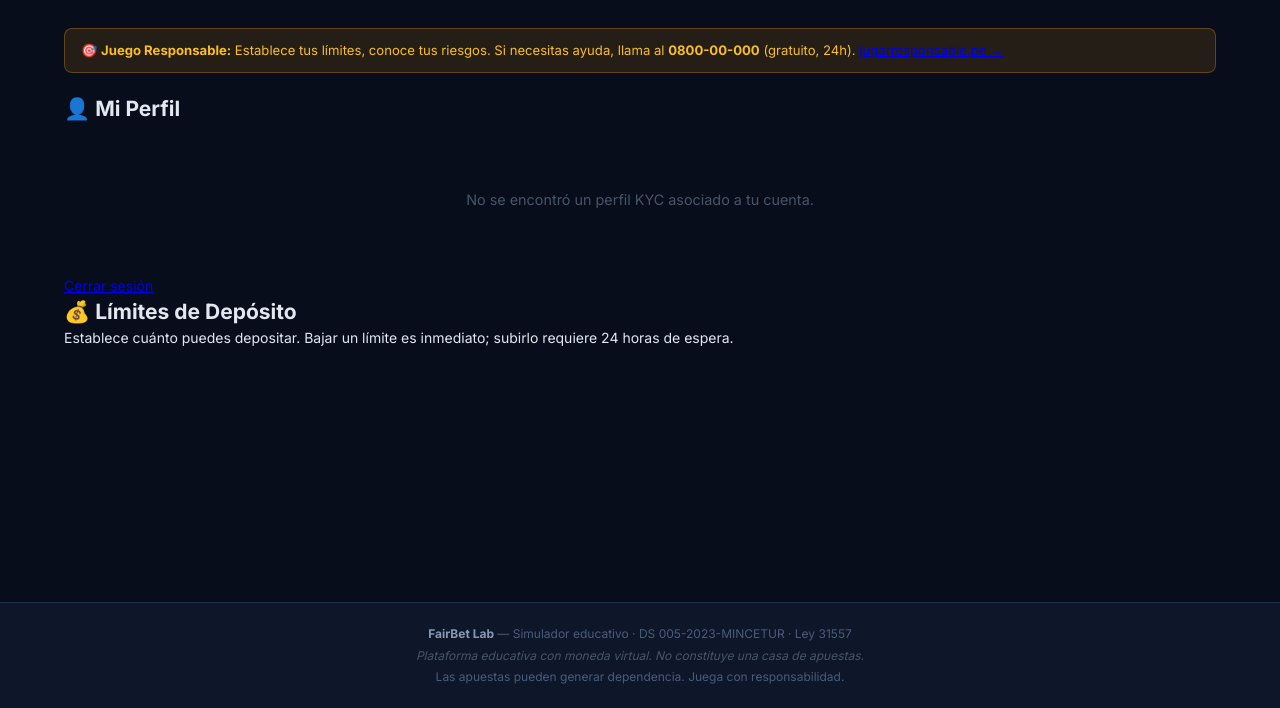
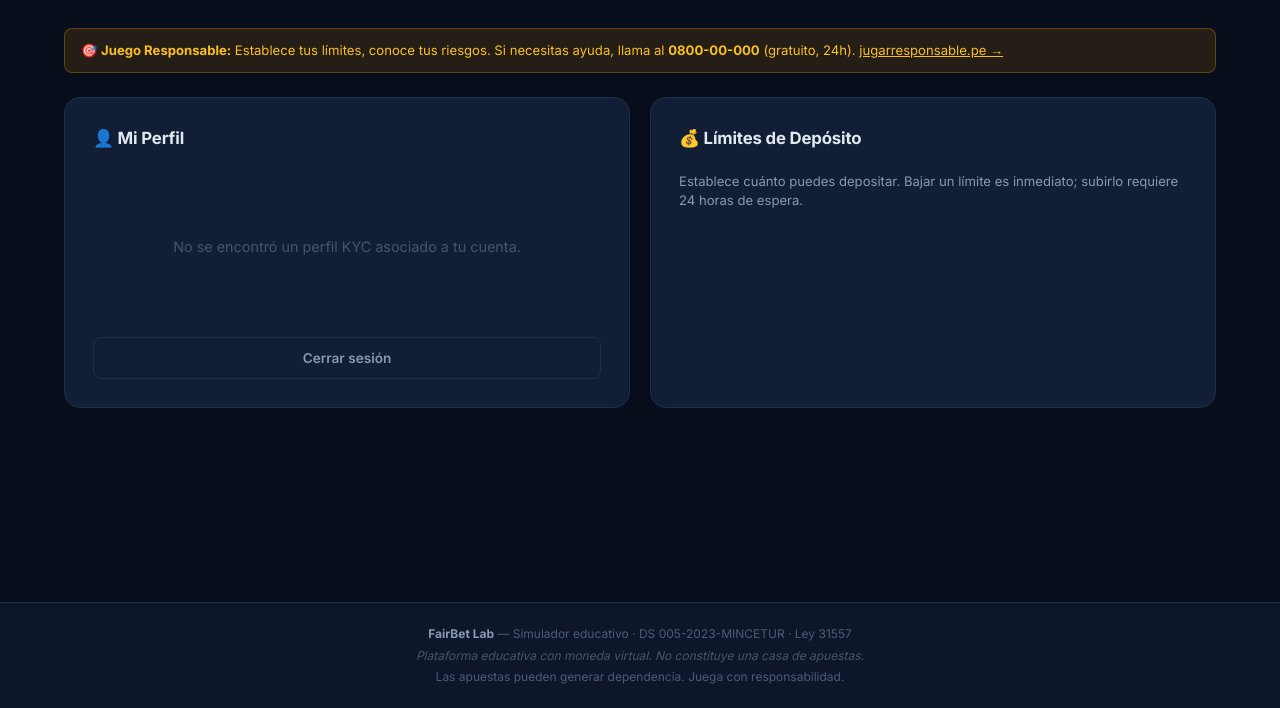
Before and after one commit to carlos-d04p/Proyecto-Challenge_Apuestas, a Django app: page /accounts/perfil/ in a window 1280 px wide. Shown: the part 92-800 px from the top of the page. Run offline with Django 5.2, Linux system fonts and the light colour scheme; the visitor is signed in with stand-in values (Sample User, id 1); data that the repository does not hold is empty.

Commit message:
fix: add perfil, kyc badges and panel CSS for accounts pages

```diff
--- a/static/css/accounts.css
+++ b/static/css/accounts.css
@@ -16,6 +16,172 @@
   margin-bottom: 1.25rem;
   line-height: 1.5;
 }
+
+.responsible-banner a { color: #fbbf24; text-decoration: underline; }
+
+.responsible-banner--top {
+  margin-bottom: 1.5rem;
+}
+
+/* ── PERFIL GRID ─────────────────────────────────────────────────────────── */
+
+.perfil-grid {
+  display: grid;
+  grid-template-columns: 1fr 1fr;
+  gap: 1.25rem;
+  margin-top: 0.5rem;
+}
+
+.perfil-panel {
+  background: #111e35;
+  border: 1px solid #1e2f4a;
+  border-radius: 16px;
+  padding: 1.75rem;
+  position: relative;
+}
+
+.panel-title {
+  font-size: 1.05rem;
+  font-weight: 700;
+  margin-bottom: 1.25rem;
+  letter-spacing: -0.01em;
+}
+
+.panel-desc {
+  font-size: 0.82rem;
+  color: #8899b4;
+  margin-bottom: 1rem;
+  line-height: 1.5;
+}
+
+/* ── INFO GRID ───────────────────────────────────────────────────────────── */
+
+.info-grid {
+  display: flex;
+  flex-direction: column;
+  gap: 0.6rem;
+  margin-bottom: 1.25rem;
+}
+
+.info-item {
+  display: flex;
+  justify-content: space-between;
+  align-items: center;
+  padding: 0.5rem 0;
+  border-bottom: 1px solid #1e2f4a;
+  font-size: 0.85rem;
+}
+
+.info-label {
+  color: #8899b4;
+  font-size: 0.8rem;
+}
+
+.info-value {
+  color: #e2e8f0;
+  font-weight: 500;
+}
+
+/* ── KYC BADGES ──────────────────────────────────────────────────────────── */
+
+.badge-kyc {
+  padding: 0.2rem 0.65rem;
+  border-radius: 999px;
+  font-size: 0.72rem;
+  font-weight: 700;
+  text-transform: uppercase;
+  letter-spacing: 0.04em;
+}
+
+.badge-pending   { background: rgba(245,158,11,0.12); color: #fbbf24; border: 1px solid rgba(245,158,11,0.3); }
+.badge-verified  { background: rgba(16,185,129,0.12); color: #34d399; border: 1px solid rgba(16,185,129,0.3); }
+.badge-blocked   { background: rgba(244,63,94,0.12);  color: #fb7185; border: 1px solid rgba(244,63,94,0.3); }
+.badge-self_excluded { background: rgba(71,85,105,0.15); color: #94a3b8; border: 1px solid rgba(71,85,105,0.3); }
+
+/* ── KYC NOTICE ──────────────────────────────────────────────────────────── */
+
+.kyc-notice {
+  background: rgba(37,99,235,0.08);
+  border: 1px solid rgba(37,99,235,0.2);
+  border-radius: 8px;
+  padding: 0.75rem 1rem;
+  font-size: 0.82rem;
+  color: #93c5fd;
+  margin-bottom: 1rem;
+  line-height: 1.5;
+}
+
+.kyc-notice a { color: #60a5fa; }
+
+/* ── AUTOEXCLUSION ───────────────────────────────────────────────────────── */
+
+.autoexclusion-section {
+  margin-top: 1.5rem;
+  padding-top: 1.25rem;
+  border-top: 1px solid #1e2f4a;
+}
+
+.autoexclusion-section h3 {
+  font-size: 0.95rem;
+  font-weight: 700;
+  margin-bottom: 0.5rem;
+}
+
+/* ── BUTTONS ─────────────────────────────────────────────────────────────── */
+
+.btn-secondary {
+  display: inline-block;
+  background: transparent;
+  color: #8899b4;
+  border: 1px solid #1e2f4a;
+  border-radius: 8px;
+  padding: 0.6rem 1.25rem;
+  font-size: 0.85rem;
+  font-weight: 600;
+  cursor: pointer;
+  text-decoration: none;
+  text-align: center;
+  transition: all 0.15s;
+  font-family: inherit;
+  margin-top: 1rem;
+}
+
+.btn-secondary:hover { background: #1e2f4a; color: #e2e8f0; }
+
+.btn-danger {
+  background: rgba(244, 63, 94, 0.12);
+  color: #fb7185;
+  border: 1px solid rgba(244, 63, 94, 0.3);
+  border-radius: 8px;
+  padding: 0.65rem 1.25rem;
+  font-size: 0.85rem;
+  font-weight: 700;
+  cursor: pointer;
+  transition: all 0.15s;
+  font-family: inherit;
+  margin-top: 0.5rem;
+}
+
+.btn-danger:hover { background: rgba(244, 63, 94, 0.2); border-color: #f43f5e; }
+
+/* ── ALERTS ──────────────────────────────────────────────────────────────── */
+
+.alert-success {
+  background: rgba(16, 185, 129, 0.1);
+  border: 1px solid rgba(16, 185, 129, 0.3);
+  color: #6ee7b7;
+  border-radius: 8px;
+  padding: 0.85rem 1rem;
+  font-size: 0.85rem;
+  margin-bottom: 1rem;
+}
+
+/* ── RESPONSIVE ──────────────────────────────────────────────────────────── */
+
+@media (max-width: 768px) {
+  .perfil-grid { grid-template-columns: 1fr; }
+}
+
 
 .auth-card {
   background: #111e35;
```
